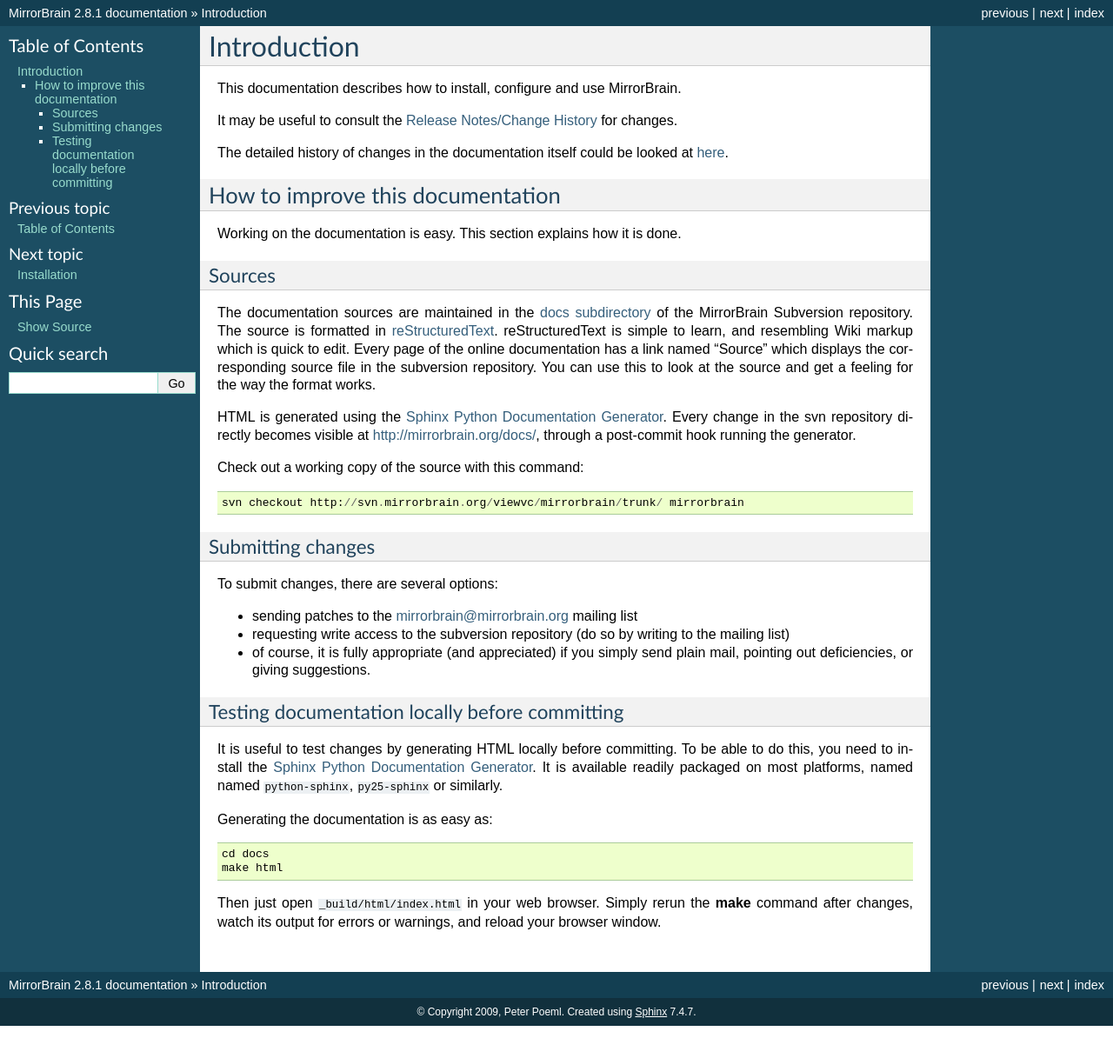
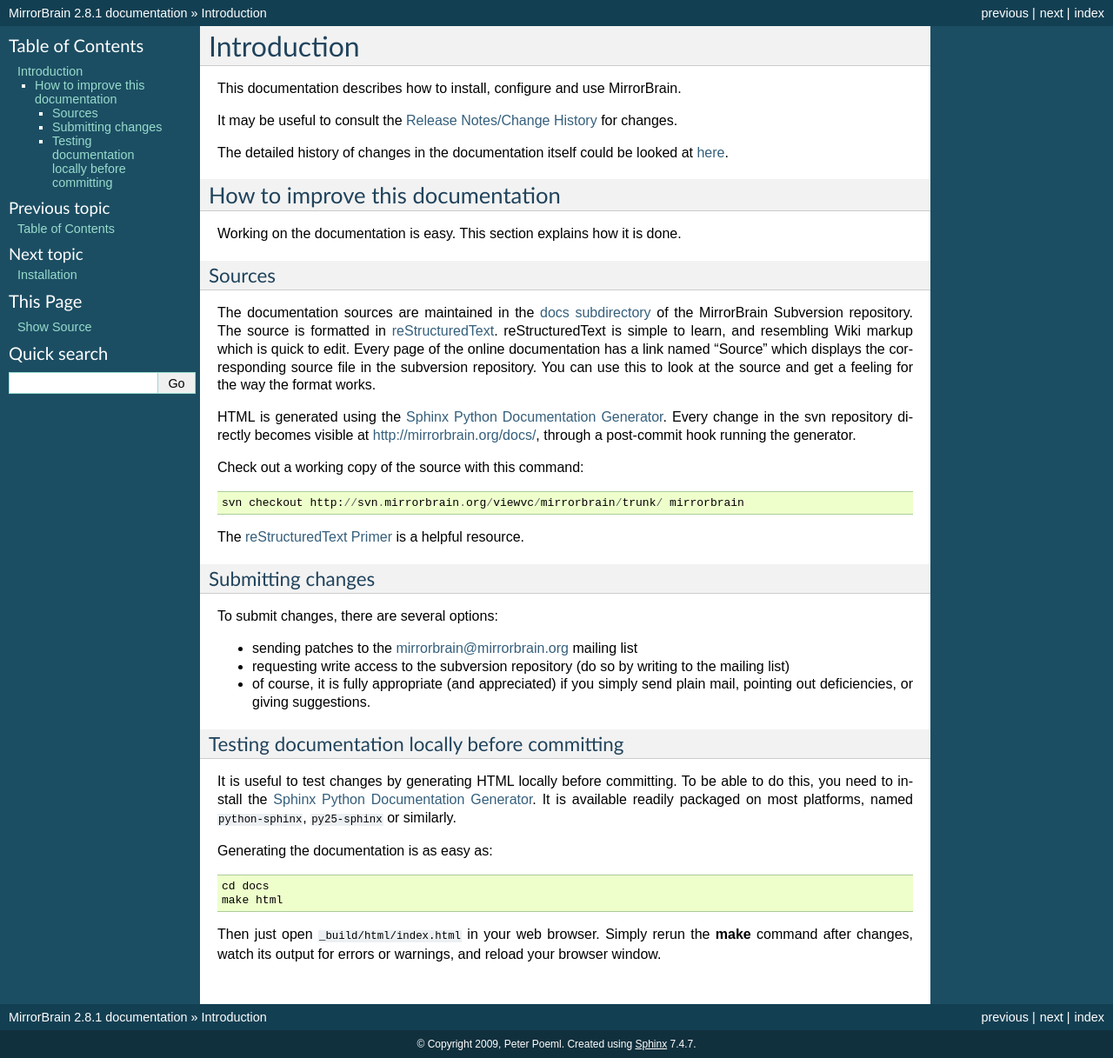
Before and after one commit to hayalci/mirrorbrain, a Sphinx documentation site: the page built from docs/intro.rst, in a window 1280 px wide. Shown: the whole page at 87% size. Built offline with Sphinx 7.4.7, drawn with Linux system fonts in a browser that asks for light colours; before the commit the page ends 1180 px from its top, so only the background shows below that.

Commit message:
docs: fix a typo in the intro, and add link to the reStructuredText Primer.
git-svn-id: http://svn.mirrorbrain.org/svn/mirrorbrain/trunk@7728 2d291e14-ff0c-0410-a3fa-d5caa9871f55

```diff
--- a/docs/intro.rst
+++ b/docs/intro.rst
@@ -34,6 +34,8 @@
 
     svn checkout http://svn.mirrorbrain.org/viewvc/mirrorbrain/trunk/ mirrorbrain
 
+The `reStructuredText Primer`_ is a helpful resource.
+
 
 Submitting changes
 ^^^^^^^^^^^^^^^^^^
@@ -52,7 +54,7 @@
 
 It is useful to test changes by generating HTML locally before committing. To
 be able to do this, you need to install the `Sphinx Python Documentation
-Generator`_. It is available readily packaged on most platforms, named named
+Generator`_. It is available readily packaged on most platforms, named
 ``python-sphinx``, ``py25-sphinx`` or similarly.
 
 Generating the documentation is as easy as::
@@ -68,3 +70,4 @@
 .. _`docs subdirectory`: http://svn.mirrorbrain.org/viewvc/mirrorbrain/trunk/docs/
 .. _`reStructuredText`: http://docutils.sf.net/rst.html
 .. _`Sphinx Python Documentation Generator`: http://sphinx.pocoo.org/
+.. _`reStructuredText Primer`: http://sphinx.pocoo.org/rest.html
```
